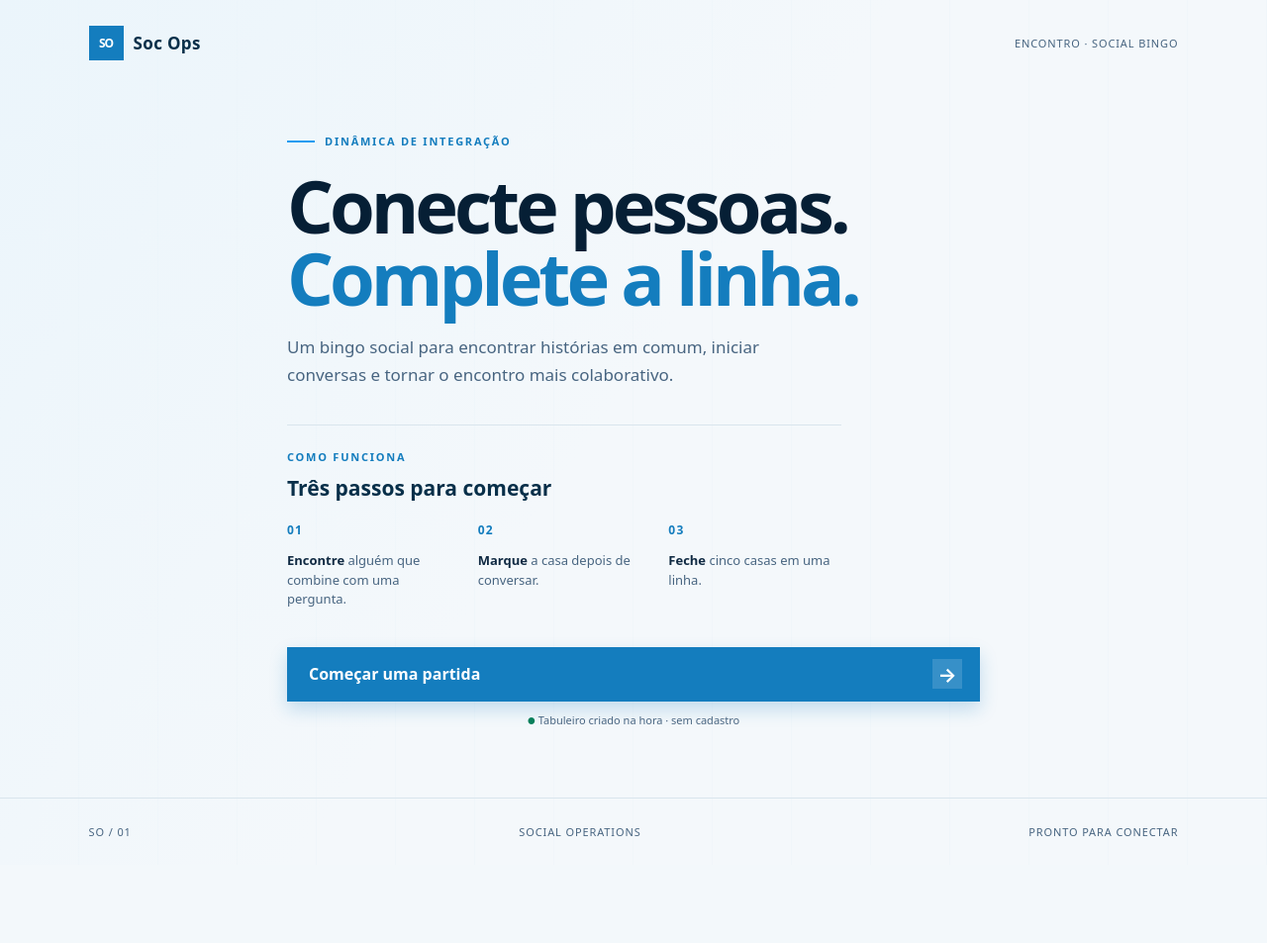
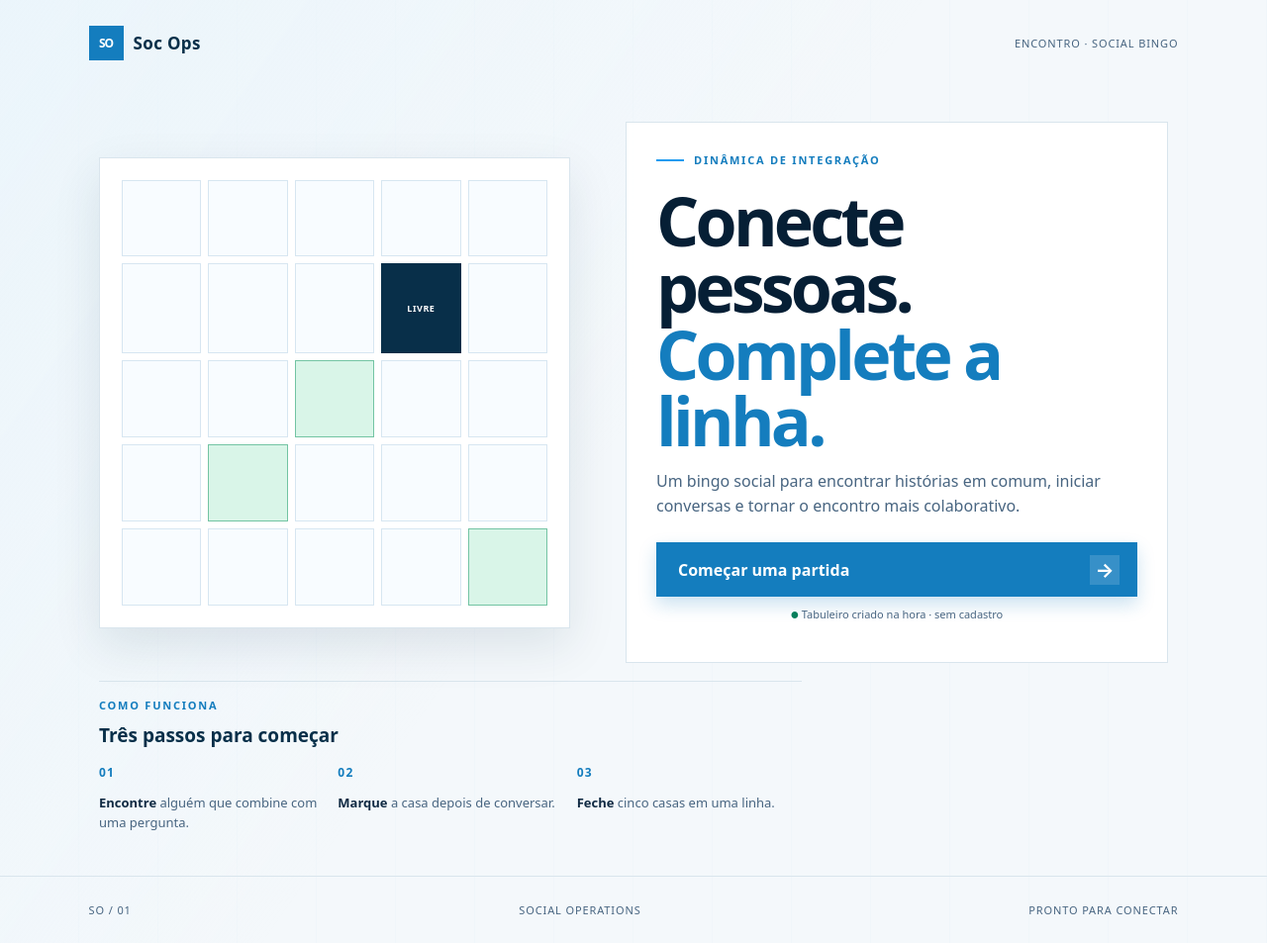
Before and after one commit to treinamentos-serpro/copilot-dev-days-ligiane-souza, a Spring Boot app: page / in a window 1280 px wide. Shown: the whole page at 99% size. Before the commit the page ends 845 px from the top, so only its background shows below. Run offline with Spring Boot 4, Linux system fonts and the light colour scheme.

Commit message:
feat: implementar lobby assimétrico com motivo visual de tabuleiro
Co-authored-by: ligiane <1353319+ligiane@users.noreply.github.com>

```diff
--- a/socops/src/main/resources/static/css/app.css
+++ b/socops/src/main/resources/static/css/app.css
@@ -47,23 +47,30 @@ body {
     .brand-mark { display: grid; place-items: center; width: 35px; height: 35px; color: white; background: var(--blue); font-size: 12px; font-weight: 700; letter-spacing: -.08em; }
     .brand-name { font-weight: 700; }
     .brand-context, .lobby-footer, .game-footer { color: var(--ink-soft); font-size: 11px; letter-spacing: .08em; text-transform: uppercase; }
-    .lobby-content { width: min(100% - 48px, 700px); margin: auto; padding: 48px 0 60px; animation: rise-in .65s ease both; }
+    .lobby-content { width: min(100% - 48px, 1080px); margin: auto; padding: 36px 0 44px; animation: rise-in .65s ease both; }
+    .lobby-stage { position: relative; display: grid; grid-template-columns: minmax(280px, 430px) minmax(290px, 460px); justify-content: space-between; align-items: center; gap: clamp(24px, 4vw, 60px); margin-bottom: 18px; }
+    .lobby-board-motif { position: relative; width: min(100%, 430px); aspect-ratio: 1; padding: clamp(12px, 2.5vw, 22px); background: var(--surface); border: 1px solid var(--line); box-shadow: var(--shadow); }
+    .motif-grid { display: grid; grid-template-columns: repeat(5, minmax(0, 1fr)); gap: 7px; width: 100%; height: 100%; }
+    .motif-cell { display: grid; place-items: center; min-width: 0; color: #95adbf; background: #f8fcff; border: 1px solid #d7e6f1; font-size: 9px; font-weight: 700; letter-spacing: .06em; text-transform: uppercase; }
+    .motif-cell.motif-marked { border-color: #73c4a3; background: var(--success-soft); }
+    .motif-cell.motif-free { color: white; background: var(--navy); border-color: var(--navy); }
+    .lobby-copy { position: relative; z-index: 1; margin-left: clamp(-88px, -7vw, -34px); padding: clamp(20px, 3.2vw, 30px); background: rgba(255, 255, 255, .94); border: 1px solid var(--line); backdrop-filter: blur(1px); }
     .eyebrow, .section-kicker { color: var(--blue); font-size: 11px; font-weight: 700; letter-spacing: .16em; text-transform: uppercase; }
     .eyebrow { display: flex; align-items: center; gap: 10px; }
     .eyebrow-line { width: 28px; height: 2px; background: var(--blue-bright); }
-    .lobby-content h1 { margin: 22px 0 20px; color: var(--navy-deep); font-size: clamp(42px, 7vw, 74px); line-height: .98; letter-spacing: -.055em; }
+    .lobby-content h1 { margin: 20px 0 16px; color: var(--navy-deep); font-size: clamp(38px, 6vw, 68px); line-height: .99; letter-spacing: -.055em; }
     .lobby-content h1 span { color: var(--blue); }
-    .lobby-lead { max-width: 510px; margin: 0 0 36px; color: var(--ink-soft); font-size: 17px; line-height: 1.65; }
-    .how-panel { max-width: 560px; padding: 24px 0 8px; border-top: 1px solid var(--line); }
-    .how-panel h2 { margin: 10px 0 20px; color: var(--navy); font-size: 21px; }
-    .steps-list { display: grid; grid-template-columns: repeat(3, 1fr); gap: 18px; margin: 0 0 30px; padding: 0; list-style: none; }
+    .lobby-lead { max-width: 500px; margin: 0 0 24px; color: var(--ink-soft); font-size: 16px; line-height: 1.56; }
+    .how-panel { max-width: 710px; padding: 16px 0 0; border-top: 1px solid var(--line); }
+    .how-panel h2 { margin: 10px 0 16px; color: var(--navy); font-size: 19px; }
+    .steps-list { display: grid; grid-template-columns: repeat(3, 1fr); gap: 14px; margin: 0; padding: 0; list-style: none; }
     .steps-list li { display: flex; flex-direction: column; gap: 12px; color: var(--ink-soft); font-size: 13px; line-height: 1.5; }
     .steps-list strong { color: var(--ink); }
     .step-number { color: var(--blue); font-size: 12px; font-weight: 700; letter-spacing: .1em; }
     .primary-action { display: flex; align-items: center; justify-content: space-between; width: 100%; min-height: 55px; padding: 0 18px 0 22px; color: white; background: var(--blue); box-shadow: 0 8px 18px rgba(20, 125, 190, .22); font-weight: 700; text-align: left; transition: background .18s ease, transform .18s ease, box-shadow .18s ease; }
     .primary-action:hover { background: var(--navy); box-shadow: 0 12px 24px rgba(8, 47, 73, .2); transform: translateY(-2px); }
     .action-arrow { display: grid; place-items: center; width: 30px; height: 30px; background: rgba(255,255,255,.15); font-size: 20px; }
-    .privacy-note { color: var(--ink-soft); font-size: 11px; text-align: center; }
+    .privacy-note { margin-top: 10px; color: var(--ink-soft); font-size: 11px; text-align: center; }
     .privacy-note span { color: var(--success); font-size: 9px; }
     .lobby-footer { margin-top: auto; border-top: 1px solid var(--line); }
 
@@ -116,10 +123,20 @@ body {
     @keyframes rise-in { from { opacity: 0; transform: translateY(14px); } to { opacity: 1; transform: translateY(0); } }
     @keyframes dialog-in { from { opacity: 0; transform: translateY(14px) scale(.98); } to { opacity: 1; transform: translateY(0) scale(1); } }
 
+    @media (max-width: 760px) {
+        .lobby-stage { grid-template-columns: 1fr; gap: 14px; margin-bottom: 12px; }
+        .lobby-board-motif { width: min(100%, 360px); margin: 0 auto; }
+        .lobby-copy { margin-left: 0; }
+    }
+
     @media (max-width: 620px) {
         .brand-bar, .lobby-footer { padding: 20px 24px; }
         .brand-context, .lobby-footer span:nth-child(2) { display: none; }
-        .lobby-content { padding-top: 42px; }
+        .lobby-content { width: min(100% - 24px, 1080px); padding-top: 24px; }
+        .lobby-board-motif { padding: 11px; }
+        .motif-grid { gap: 4px; }
+        .motif-cell { font-size: 8px; }
+        .lobby-copy { padding: 18px 16px; }
         .steps-list { grid-template-columns: 1fr; gap: 12px; }
         .steps-list li { flex-direction: row; gap: 15px; }
         .game-header { min-height: 62px; }
@@ -136,6 +153,16 @@ body {
         .game-footer { padding-bottom: 16px; }
         .game-footer span:last-child { display: none; }
         .victory-dialog { padding: 26px; }
+    }
+
+    @media (prefers-reduced-motion: reduce) {
+        .lobby-content,
+        .victory-dialog { animation: none; }
+        .primary-action,
+        .bingo-tile,
+        .progress-track span { transition: none; }
+        .primary-action:hover,
+        .bingo-tile:hover:not(:disabled) { transform: none; }
     }
 
 body {
--- a/socops/src/main/resources/templates/game.html
+++ b/socops/src/main/resources/templates/game.html
@@ -18,9 +18,24 @@
         <span class="brand-context">Encontro &middot; Social Bingo</span>
     </header>
     <main class="lobby-content">
-        <div class="eyebrow"><span class="eyebrow-line"></span> Dinâmica de integração</div>
-        <h1>Conecte pessoas.<br/><span>Complete a linha.</span></h1>
-        <p class="lobby-lead">Um bingo social para encontrar histórias em comum, iniciar conversas e tornar o encontro mais colaborativo.</p>
+        <section class="lobby-stage" aria-labelledby="lobbyTitle">
+            <div class="lobby-board-motif" aria-hidden="true">
+                <div class="motif-grid">
+                    <span class="motif-cell"></span><span class="motif-cell"></span><span class="motif-cell"></span><span class="motif-cell"></span><span class="motif-cell"></span>
+                    <span class="motif-cell"></span><span class="motif-cell"></span><span class="motif-cell"></span><span class="motif-cell motif-free">Livre</span><span class="motif-cell"></span>
+                    <span class="motif-cell"></span><span class="motif-cell"></span><span class="motif-cell motif-marked"></span><span class="motif-cell"></span><span class="motif-cell"></span>
+                    <span class="motif-cell"></span><span class="motif-cell motif-marked"></span><span class="motif-cell"></span><span class="motif-cell"></span><span class="motif-cell"></span>
+                    <span class="motif-cell"></span><span class="motif-cell"></span><span class="motif-cell"></span><span class="motif-cell"></span><span class="motif-cell motif-marked"></span>
+                </div>
+            </div>
+            <div class="lobby-copy">
+                <div class="eyebrow"><span class="eyebrow-line"></span> Dinâmica de integração</div>
+                <h1 id="lobbyTitle">Conecte pessoas.<br/><span>Complete a linha.</span></h1>
+                <p class="lobby-lead">Um bingo social para encontrar histórias em comum, iniciar conversas e tornar o encontro mais colaborativo.</p>
+                <button onclick="launchGame()" class="primary-action" type="button"><span>Começar uma partida</span><span class="action-arrow" aria-hidden="true">&#8594;</span></button>
+                <p class="privacy-note"><span aria-hidden="true">&#9679;</span> Tabuleiro criado na hora &middot; sem cadastro</p>
+            </div>
+        </section>
 
         <section class="how-panel" aria-labelledby="howTitle">
             <div class="section-kicker">Como funciona</div>
@@ -31,9 +46,6 @@
                 <li><span class="step-number">03</span><span><strong>Feche</strong> cinco casas em uma linha.</span></li>
             </ol>
         </section>
-
-        <button onclick="launchGame()" class="primary-action" type="button"><span>Começar uma partida</span><span class="action-arrow" aria-hidden="true">&#8594;</span></button>
-        <p class="privacy-note"><span aria-hidden="true">&#9679;</span> Tabuleiro criado na hora &middot; sem cadastro</p>
     </main>
     <footer class="lobby-footer"><span>SO / 01</span><span>Social Operations</span><span>Pronto para conectar</span></footer>
 </div>
```
